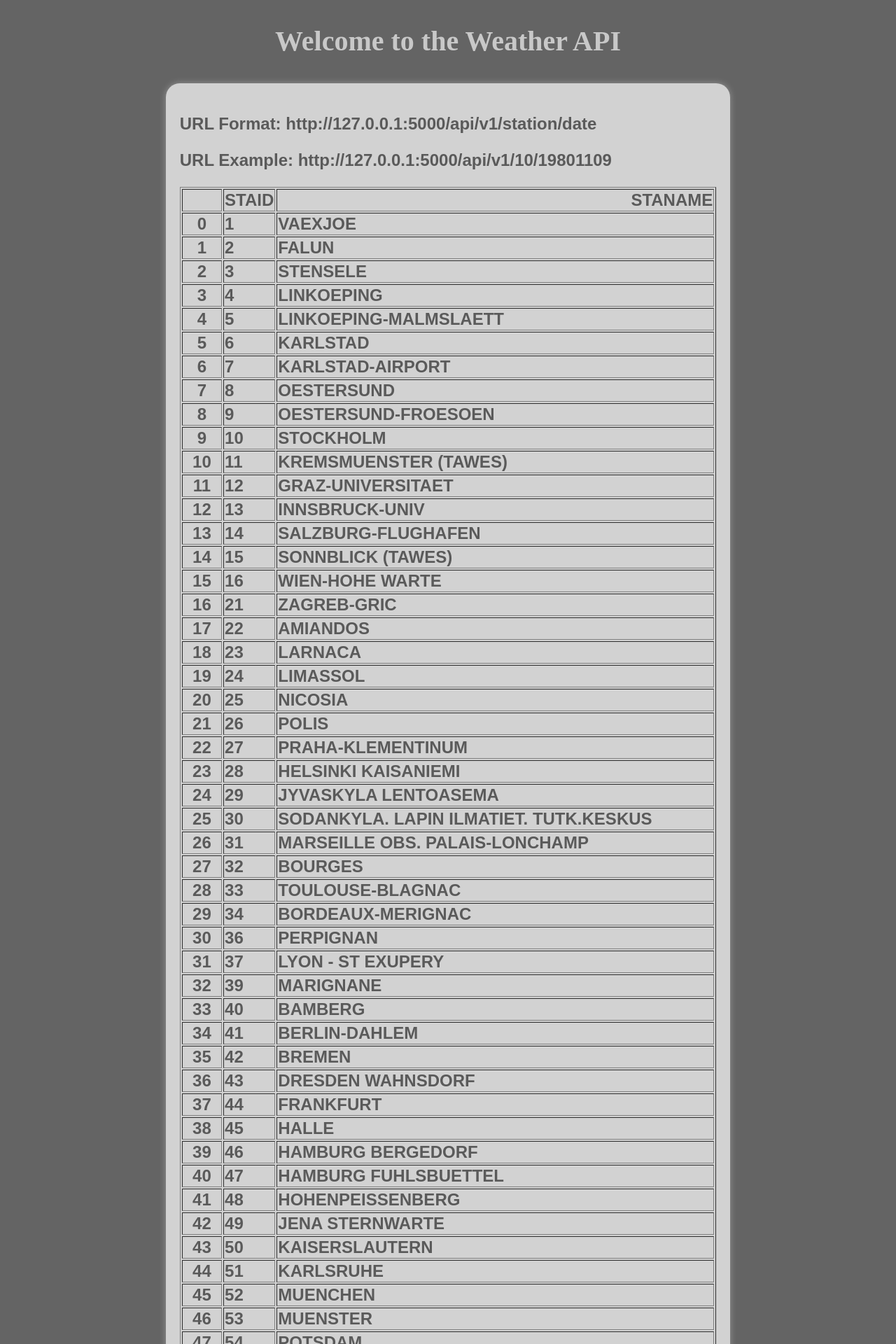
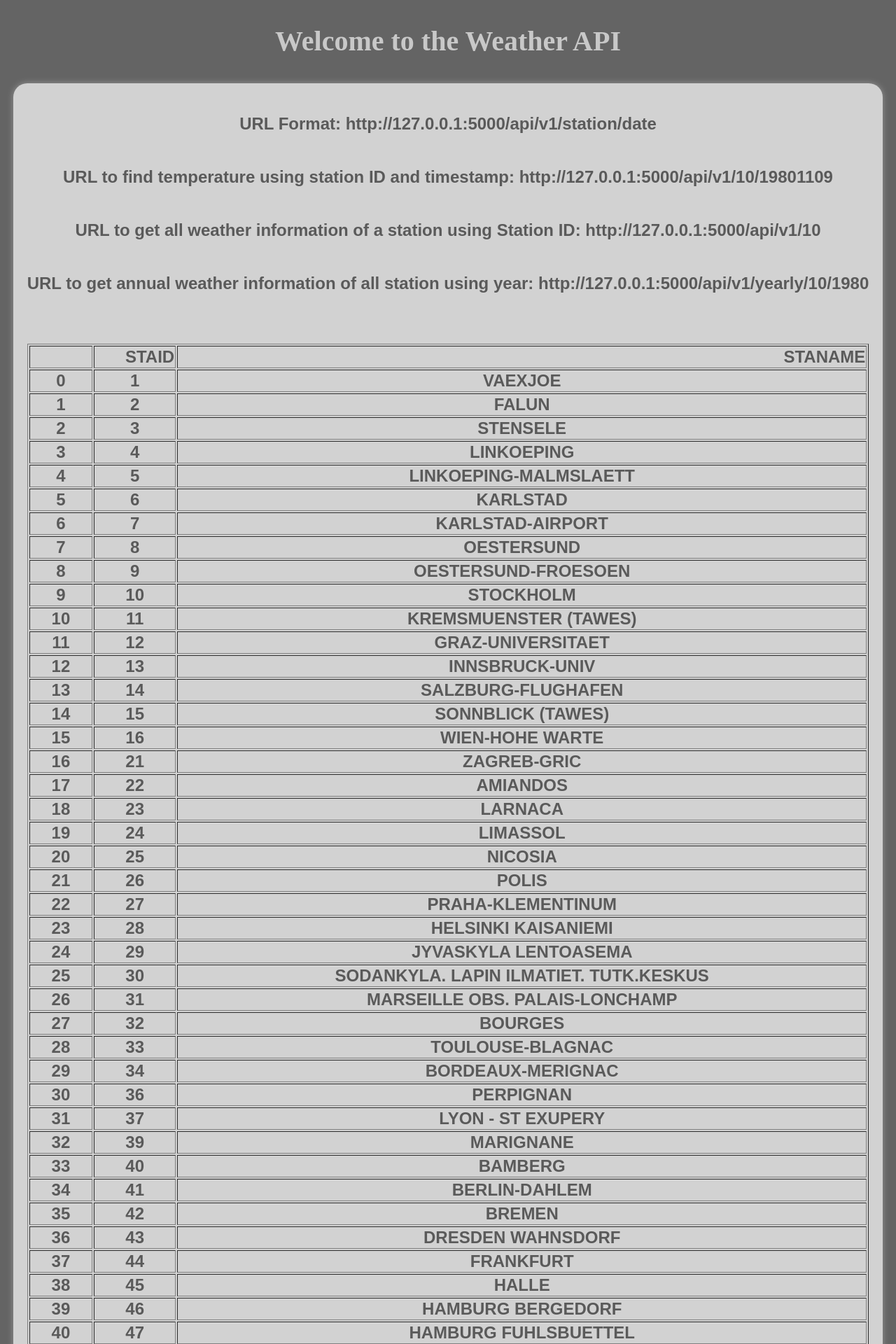
Before and after one commit to bigsparsh/weather-API, a Flask app: page / in a window 1280 px wide. Shown: the top 1920 px of the page at 70% size. Run offline with Flask 3, Linux system fonts and the light colour scheme.

Commit message:
Added more link options like annual and specific station

```diff
--- a/main.py
+++ b/main.py
@@ -19,12 +19,36 @@ def find(station, date):
                      parse_dates=['    DATE'],
                      skiprows=20)
     df['   TG'] = df['   TG'] / 10
-    df['TG'] = df['   TG'].mask(df['   TG'] == -9999, np.nan)
+    df['TG'] = df['   TG'].mask(df['   TG'] == -999.9, np.nan)
     temperature = df['TG'].loc[df['    DATE'] == date].squeeze()
     return {"Date": date,
             "Station": station,
             "Temperature": str(temperature)}
 
 
+@app.route("/api/v1/<station>")
+def station_info(station):
+    df = pd.read_csv(f'data-small/TG_STAID{str(station).zfill(6)}.txt',
+                     parse_dates=['    DATE'],
+                     skiprows=20)
+    df['   TG'] = df['   TG'] / 10
+    df['TG'] = df['   TG'].mask(df['   TG'] == -999.9, np.nan)
+    return df.to_dict(orient='records')
+
+
+@app.route("/api/v1/yearly/<station>/<year>")
+def annual(station, year):
+    df = pd.read_csv(f'data-small/TG_STAID{str(station).zfill(6)}.txt',
+                     parse_dates=['    DATE'],
+                     skiprows=20)
+    df['   TG'] = df['   TG'] / 10
+    df['TG'] = df['   TG'].mask(df['   TG'] == -999.9, np.nan)
+    df['    DATE'] = df['    DATE'].astype(str)
+    df = df.loc[df['    DATE'].str.startswith(str(year))]
+    return df.to_dict(orient='records')
+
+
 if __name__ == '__main__':
     app.run(debug=True)
+
+# df = df.loc[str(df["    DATE"]).startswith('1860')]
--- a/templates/index.html
+++ b/templates/index.html
@@ -21,6 +21,11 @@
             text-align: center;
         }
         h2{
+            display: flex;
+            padding-inline: 20px;
+            align-items: center;
+            justify-content: center;
+            flex-direction: column;
             margin: 10px;
             padding: 20px;
             background-color: rgb(210, 210, 210);
@@ -29,6 +34,12 @@
             font-family: sans-serif;
             box-shadow: 0 0 10px rgb(150, 150, 150);
         }
+        table{
+            width: 100%;
+        }
+        td{
+            text-align: center;
+        }
     </style>
 </head>
 <body>
@@ -36,7 +47,9 @@
     <h1> Welcome to the Weather API </h1>
     <h2>
         <p> URL Format: http://127.0.0.1:5000/api/v1/station/date </p>
-        <p> URL Example: http://127.0.0.1:5000/api/v1/10/19801109 </p>
+        <p> URL to find temperature using station ID and timestamp: http://127.0.0.1:5000/api/v1/10/19801109 </p>
+        <p> URL to get all weather information of a station using Station ID: http://127.0.0.1:5000/api/v1/10 </p>
+        <p> URL to get annual weather information of all station using year: http://127.0.0.1:5000/api/v1/yearly/10/1980 </p>
         <p>{{data|safe}}</p>
     </h2>
 </body>
```
